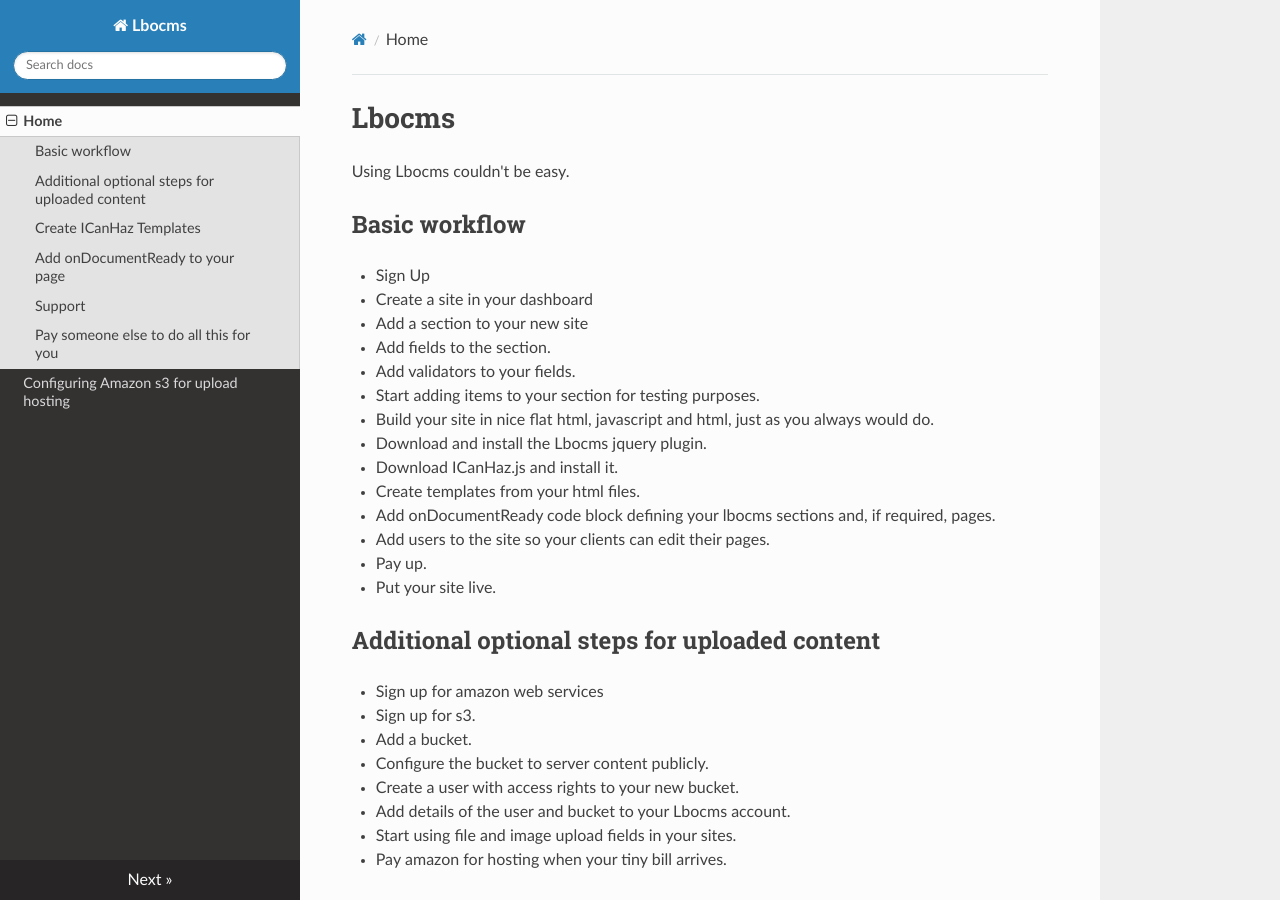
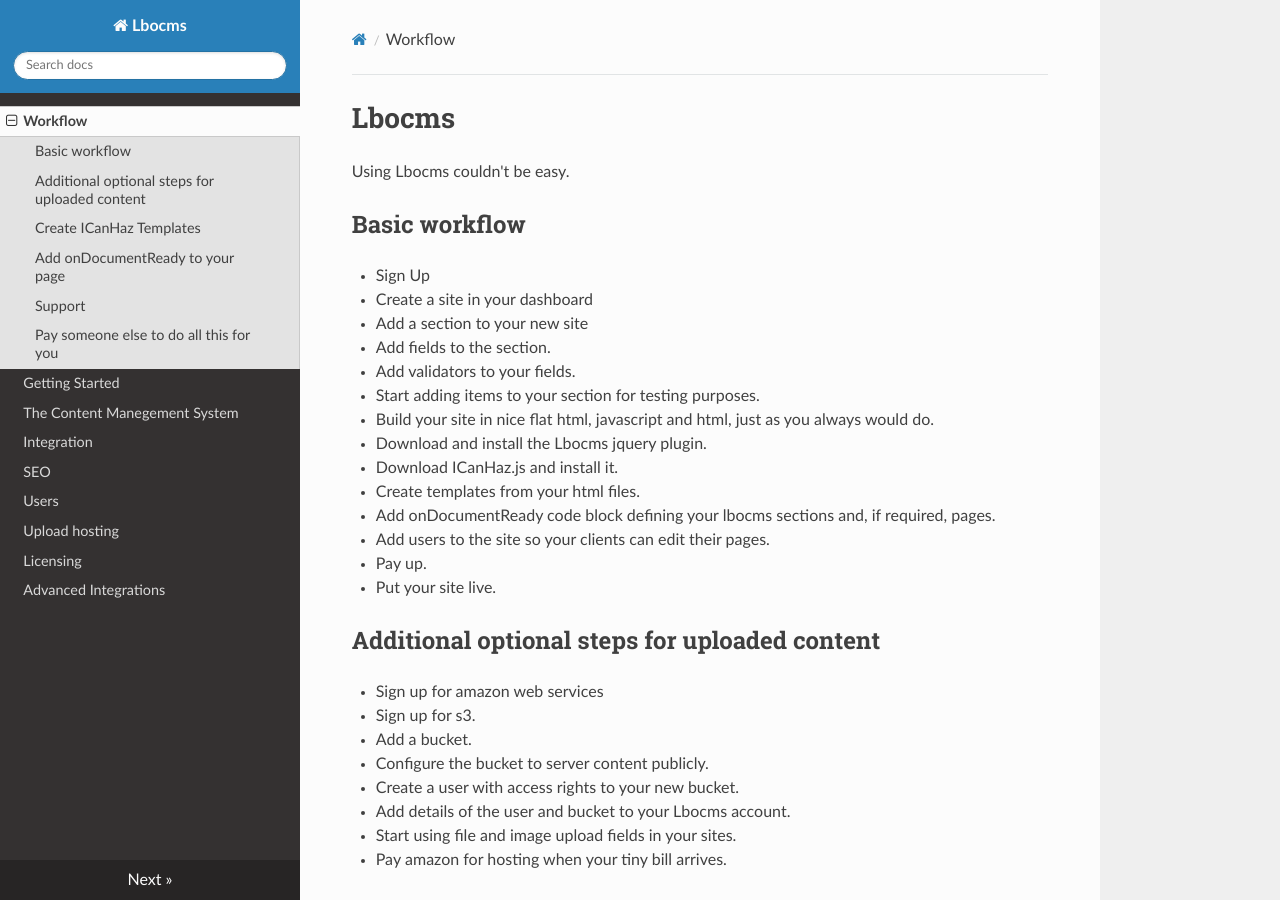
Before and after one commit to mattthehoople/lbocms, an MkDocs documentation site: the page built from docs/index.md, in a window 1280 px wide and 900 px high. Built offline with MkDocs 1.6.1, drawn with Linux system fonts in a browser that asks for light colours; nearby versions of some CDN libraries; old or Windows-style settings are respelled for this version of MkDocs.

Commit message:
Placeholders for other docs.

```diff
--- a/mkdocs.yml
+++ b/mkdocs.yml
@@ -1,5 +1,12 @@
 site_name: Lbocms
 pages:
-- [index.md, Home]
-- [s3.md, Configuring Amazon s3 for upload hosting]
+- [index.md, Workflow]
+- [getting_started.md, Getting Started]
+- [cms.md, The Content Manegement System]
+- [integration.md, Integration]
+- [seo.md, SEO]
+- [users.md, Users]
+- [s3.md, Upload hosting]
+- [licensing.md, Licensing]
+- [advanced.md, Advanced Integrations]
 theme: readthedocs
```
Also changed, not shown: docs/advanced.md (added), docs/cms.md (added), docs/getting_started.md (added), docs/integration.md (added), docs/licensing.md (added), docs/seo.md (added), docs/users.md (added).
